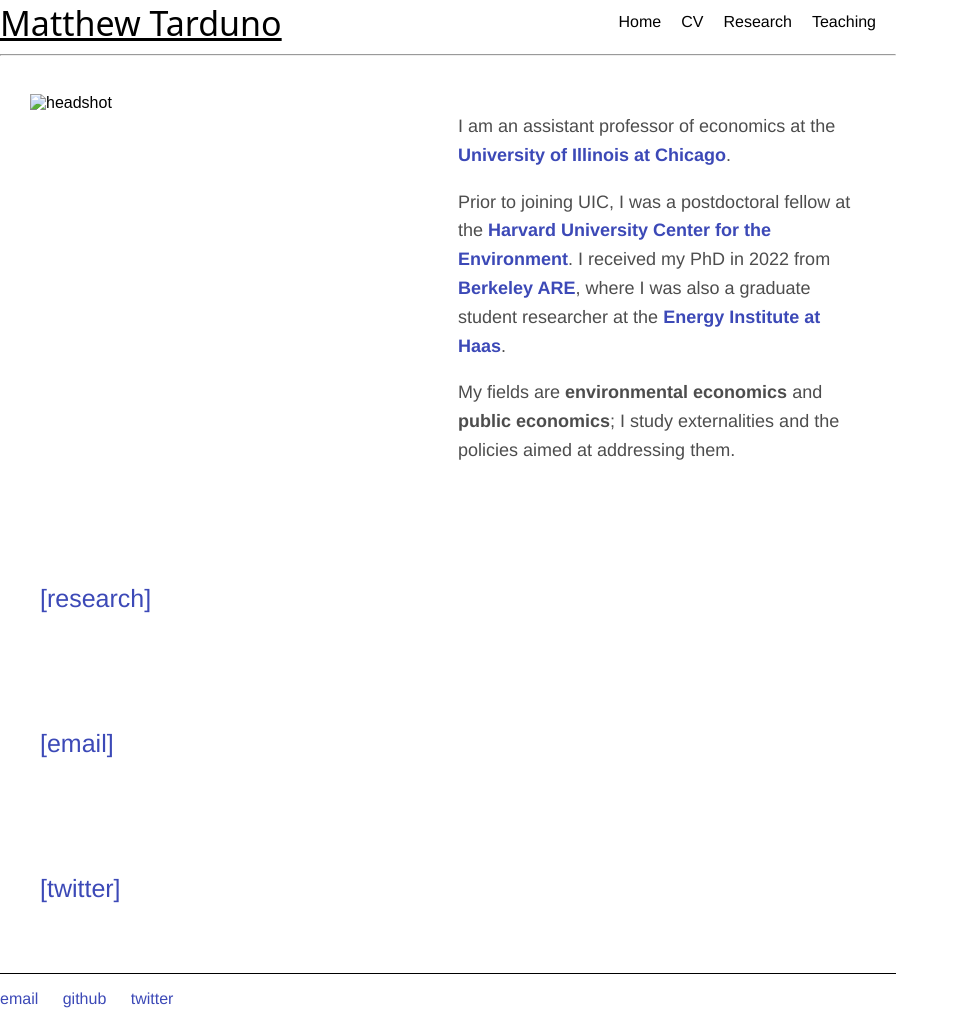
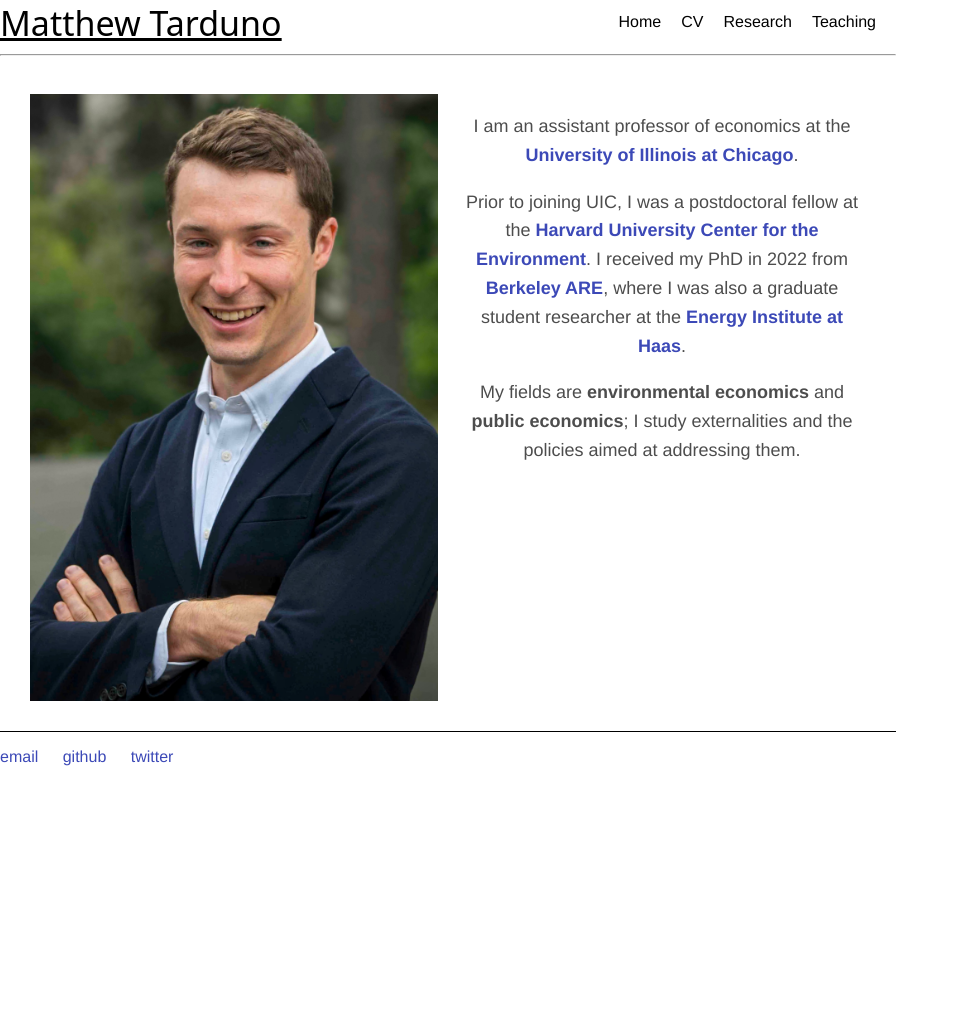
Before and after one commit to Matt-Tarduno/Matt-Tarduno.github.io, a Jekyll site: the page built from mobile/index.html, in a window 1280 px wide. Shown: the whole page, without its empty margins (0-959 px from the left). Built offline with Jekyll 4.4.1, drawn with Linux system fonts in a browser that asks for light colours; after the commit the page ends 900 px from its top, so only the background shows below that.

Commit message:
Update index.html

```diff
--- a/mobile/index.html
+++ b/mobile/index.html
@@ -6,13 +6,9 @@ sitemap:
     changefreq: 'monthly'
     lastmod: 2017-05-08T12:49:30-05:00
 ---
-<script type="text/javascript">
-    if (screen.width <= 720) {
-        window.location = "https://matt-tarduno.github.io/mobile";
-    }
-</script>
 
 <head>
+    <meta name="viewport" content="width=device-width, initial-scale=1">
     <link rel="shortcut icon" type="image/png" href="mt.png">
     <style>
         /* Basic page styling */
@@ -22,16 +18,19 @@ sitemap:
             padding: 0;
         }
 
+        /* Responsive layout using Flexbox */
         .row {
             display: flex;
             flex-wrap: wrap;
-            justify-content: space-between;
+            justify-content: center; /* Center the content */
             padding: 20px;
         }
 
         .column {
             flex: 1;
             padding: 10px;
+            text-align: center; /* Center text in mobile */
+            max-width: 600px; /* Limit width for larger screens */
         }
 
         img {
@@ -59,13 +58,14 @@ sitemap:
             }
 
             .column {
+                text-align: center;
                 padding: 0;
-                text-align: center;
             }
 
             img {
-                width: 75%; /* Adjust the image size for mobile */
-                max-width: 300px; /* Ensure it doesn't get too large */
+                width: 80%;
+                margin: 0 auto;
+                max-width: 300px; /* Ensure image doesn't stretch too much */
             }
 
             p {
@@ -76,9 +76,11 @@ sitemap:
     </style>
 </head>
 
+<body>
     <div class="row">
         <div class="column">
-        <img src="https://matt-tarduno.github.io/assets/headshot.jpeg" alt="headshot">
+            <!-- Ensure the correct path to the image -->
+            <img src="https://matt-tarduno.github.io/assets/headshot.jpg" alt="Matt Tarduno headshot">
         </div>
 
         <div class="column">
@@ -87,17 +89,4 @@ sitemap:
             <p>My fields are <strong>environmental economics</strong> and <strong>public economics</strong>; I study externalities and the policies aimed at addressing them.</p>
         </div>
     </div>
-
-
-
-
-
-</div><!-- /.blurb -->
-<div class="blurb">
-<p style="font-size:25px; font-family: 'Helvetica', 'Arial', 'Sans-Serif'; font-weight: 300; padding: 40px"><a href="/research">[research]</a></p>
-</div><!-- /.blurb -->
-<div class="blurb">
-<p style="font-size:25px; font-family: 'Helvetica', 'Arial', 'Sans-Serif'; font-weight: 300; padding: 40px"><a href="mailto:tarduno@uic.edu">[email]</a></p>
-</div><!-- /.blurb -->
-<div class="blurb">
-<p style="font-size:25px; font-family: 'Helvetica', 'Arial', 'Sans-Serif'; font-weight: 300; padding: 40px"><a href="https://twitter.com/matttarduno">[twitter]</a></p>
+</body>
```
Lines whose indentation alone changed are shown as unchanged.
